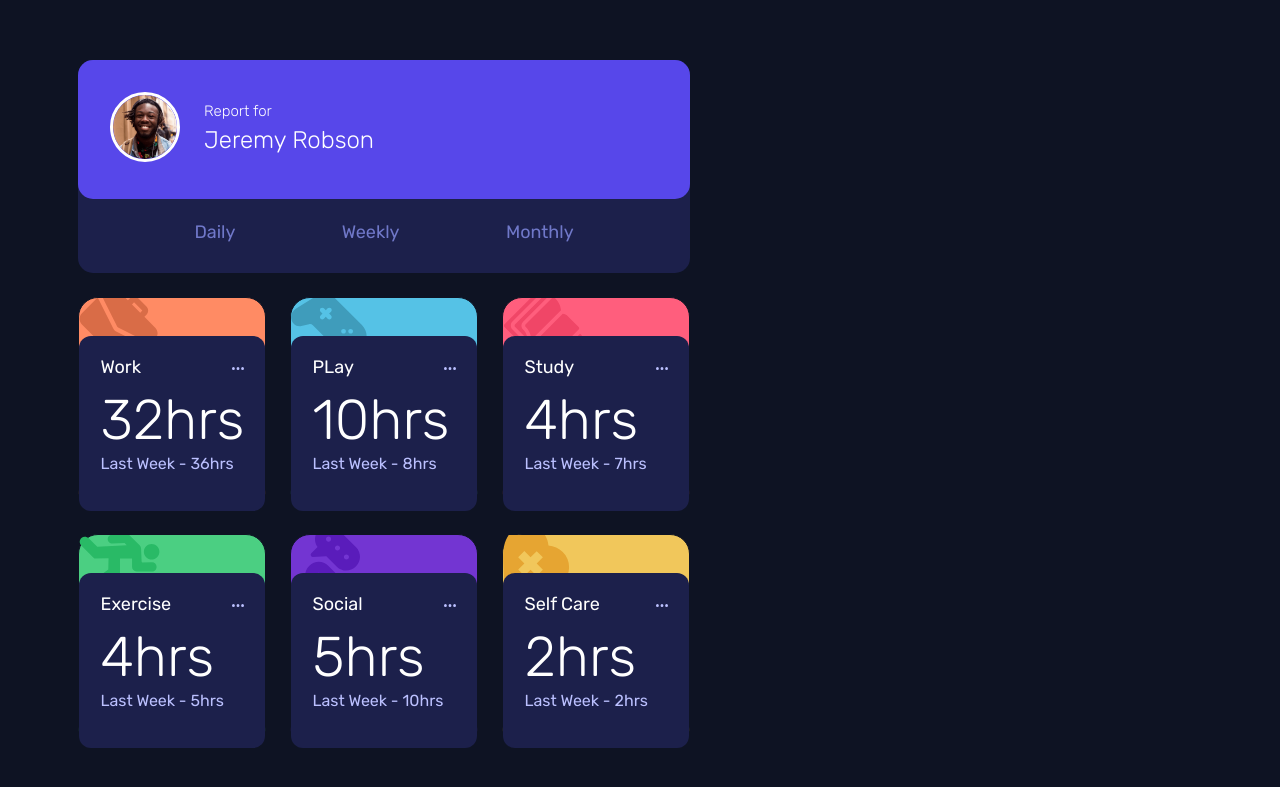
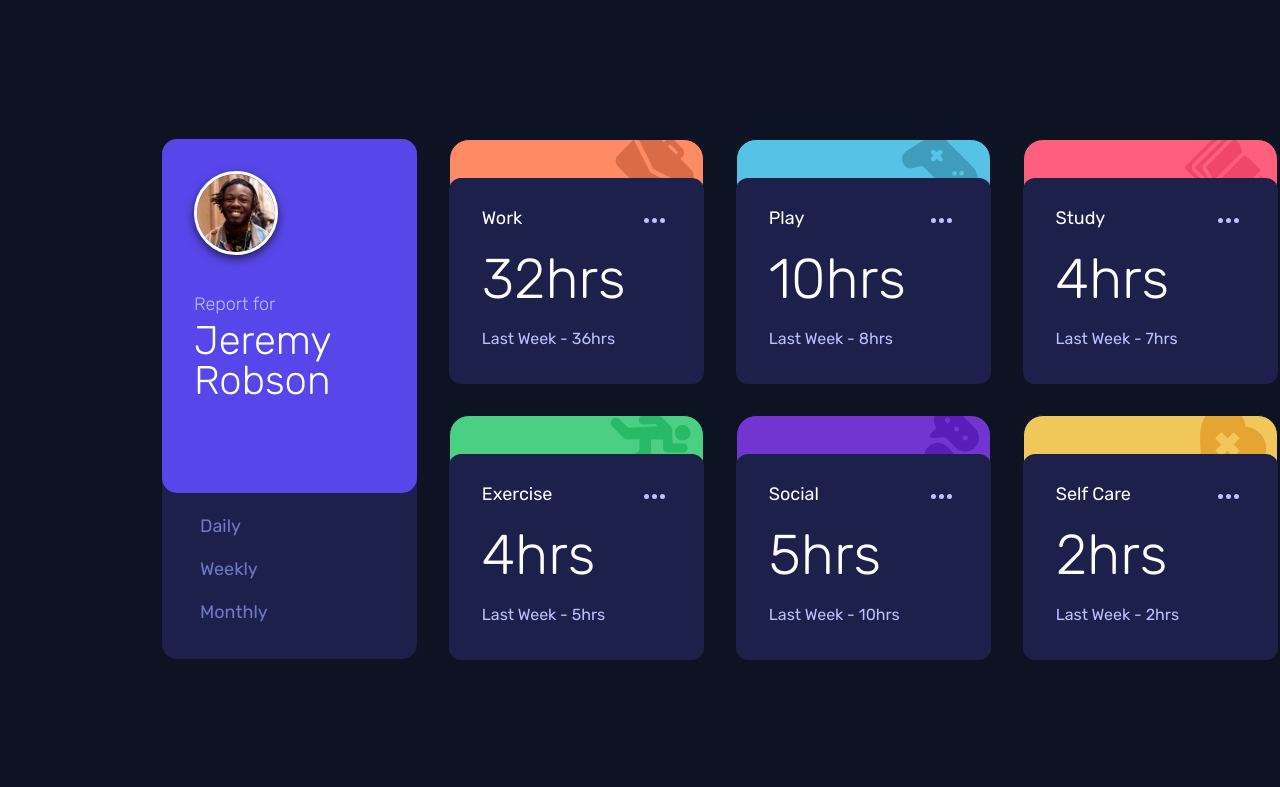
Before and after one commit to Carlos-Eduardo-S/Projeto-Time-Tracker, a plain HTML site: page index.html in a window 1280 px wide. Shown: the part 113-900 px from the top of the page. Drawn offline with Linux system fonts and the light colour scheme.

Commit message:
Finalizado Estilização Desktop
Finalizado a Estilização para dispositivos Desktop.

Será iniciado a interação com Usuário.

```diff
--- a/index.html
+++ b/index.html
@@ -53,7 +53,7 @@
                 </div>
                 <div class="play__cont">
                     <div class="play__meio">
-                        <p class="play__texto">PLay</p>
+                        <p class="play__texto">Play</p>
                         <button class="play__btn"><img src="/img/icon-ellipsis.svg" alt="Botão 3 pontinhos"></button>
                     </div>
                     <div class="play__fim">
--- a/styles/desktop.css
+++ b/styles/desktop.css
@@ -4,16 +4,16 @@
 @media screen and (max-width: 100rem) and (min-width: 48.1rem) {
     /* Conteúdo em Geral */
     .conteudo {
-        padding: 10.813rem 4.875rem 10.875rem 4.875rem;
+        padding: 15.75rem 10.125rem;
         display: grid;
-        grid-template-columns: repeat(3, 11.75rem);
-        grid-template-rows: repeat(3, 213px);
-        gap: 1.5rem;
+        grid-template-columns: repeat(4, 15.938rem);
+        grid-template-rows: repeat(2, 15.25rem);
+        gap: 2rem;
     }
 
     /* Conteúdo do Jeremy */
     .conteudo__jeremy {
-        grid-column: 1 / 4;
+        grid-row: 1 / 3;
         background-color: var(--navy-900);
         border-radius: 15px;
     }
@@ -21,17 +21,17 @@
     .jeremy__inicio {
         background-color: var(--purple-600);
         display: flex;
-        flex-direction: row;
-        align-items: center;
-        padding: 2rem 2rem 2.313rem 2rem;
+        flex-direction: column;
+        padding: 2rem 2rem 5.75rem 2rem;
         border-radius: 15px;
-        gap: 1.5rem;
+        gap: 2.5rem;
     }
 
     .jeremy__img {
-        width: 4rem;
+        width: 4.875rem;
         border-radius: 50%;
         border: 3px solid var(--white);
+        box-shadow: 0px 4px 10px rgba(0, 0, 0, 0.6);
     }
 
     .jeremy__info {
@@ -41,20 +41,23 @@
     }
 
     .jeremy__texto {
-        font-size: .938rem;
+        font-size: 1.125rem;
         font-weight: 200;
         line-height: 18px;
+        color: var(--navy-200);
     }
 
     .jeremy__nome {
-        font-size: 1.5rem;
+        font-size: 2.5rem;
         font-weight: 200;
     }
 
     .jeremy__fim {
         display: flex;
-        padding: 1.3rem 1rem 1.7rem 1rem;
-        justify-content: space-evenly;
+        flex-direction: column;
+        align-items: start;
+        padding: 1.3rem 1rem 1.7rem 2rem;
+        gap: 1.2rem;
     }
 
     .jeremy__btn {
@@ -71,8 +74,8 @@
 
     /* Conteudo Work */
     .conteudo__work {
-        grid-column: 1;
-        grid-row: 2;
+        grid-column: 2;
+        grid-row: 1;
         background-color: var(--orange);
         border: 1px solid var(--navy-950);
         border-radius: 20px;
@@ -84,24 +87,29 @@
     }
 
     .work__img {
-        /* position: absolute;
-        left: 175px; */
+        position: absolute;
+        left: 38.438rem;
     }
 
     .work__cont {
         background-color: var(--navy-900);
         border-radius: 12px;
-        padding: 1.406rem 1.344rem;
+        margin: 0 -0.7px;
+        padding: 1.938rem 2.031rem;
         position: relative;
         display: flex;
         flex-direction: column;
-        height: 8.1rem;
+        height: 9rem;
+    }
+
+    .work__cont:hover {
+        background-color: var(--navy-800);
     }
 
     .work__meio {
         display: flex;
         justify-content: space-between;
-        padding-bottom: 1rem;
+        padding-bottom: 1.5rem;
     }
 
     .work__texto {
@@ -111,20 +119,12 @@
     .work__btn {
         border: none;
         background: transparent;
-        padding: 0;
-        height: .5rem;
-        width: .737rem;
-    }
-
-    .work__btn img {
-        width: .737rem;
-        height: 0.219rem;
     }
 
     .work__fim {
         display: flex;
         flex-direction: column;
-        gap: .5rem;
+        gap: 1.5rem;
     }
 
     .work__hora {
@@ -138,8 +138,8 @@
 
     /* Conteúdo Play */
     .conteudo__play {
-        grid-column: 2;
-        grid-row: 2;
+        grid-column: 3;
+        grid-row: 1;
         background-color: var(--blue-300);
         border: 1px solid var(--navy-950);
         border-radius: 20px;
@@ -151,24 +151,29 @@
     }
 
     .play__img {
-        /* position: absolute;
-        left: 390px; */
+        position: absolute;
+        left: 56.375rem;
     }
 
     .play__cont {
         background-color: var(--navy-900);
         border-radius: 12px;
-        padding: 1.406rem 1.344rem;
+        margin: 0 -0.7px;
+        padding: 1.938rem 2.031rem;
         position: relative;
         display: flex;
         flex-direction: column;
-        height: 8.1rem;
+        height: 9rem;
+    }
+
+    .play__cont:hover {
+        background-color: var(--navy-800);
     }
 
     .play__meio {
         display: flex;
         justify-content: space-between;
-        padding-bottom: 1rem;
+        padding-bottom: 1.5rem;
     }
 
     .play__texto {
@@ -178,20 +183,12 @@
     .play__btn {
         border: none;
         background: transparent;
-        padding: 0;
-        height: .5rem;
-        width: .737rem;
-    }
-
-    .play__btn img {
-        width: .737rem;
-        height: 0.219rem;
     }
 
     .play__fim {
         display: flex;
         flex-direction: column;
-        gap: .5rem;
+        gap: 1.5rem;
     }
 
     .play__hora {
@@ -205,8 +202,8 @@
 
     /* Conteúdo Study */
     .conteudo__study {
-        grid-column: 3;
-        grid-row: 2;
+        grid-column: 4;
+        grid-row: 1;
         background-color: var(--pink-400);
         border: 1px solid var(--navy-950);
         border-radius: 20px;
@@ -218,25 +215,29 @@
     }
 
     .study__img {
-        /* position: absolute;
-        right: 90px; */
+        position: absolute;
+        left: 74rem;
     }
 
     .study__cont {
         background-color: var(--navy-900);
         border-radius: 12px;
-        z-index: 1;
-        padding: 1.406rem 1.344rem;
+        margin: 0 -0.9px;
+        padding: 1.938rem 2.031rem;
         position: relative;
         display: flex;
         flex-direction: column;
-        height: 8.1rem;
+        height: 9rem;
+    }
+
+    .study__cont:hover {
+        background-color: var(--navy-800);
     }
 
     .study__meio {
         display: flex;
         justify-content: space-between;
-        padding-bottom: 1rem;
+        padding-bottom: 1.5rem;
     }
 
     .study__texto {
@@ -246,20 +247,12 @@
     .study__btn {
         border: none;
         background: transparent;
-        padding: 0;
-        height: .5rem;
-        width: .737rem;
-    }
-
-    .study__btn img {
-        width: .737rem;
-        height: 0.219rem;
     }
 
     .study__fim {
         display: flex;
         flex-direction: column;
-        gap: .5rem;
+        gap: 1.5rem;
     }
 
     .study__hora {
@@ -273,8 +266,8 @@
 
     /* Conteúdo Exercise */
     .conteudo__exercise {
-        grid-column: 1;
-        grid-row: 3;
+        grid-column: 2;
+        grid-row: 2;
         background-color: var(--green-400);
         border: 1px solid var(--navy-950);
         border-radius: 20px;
@@ -286,25 +279,29 @@
     }
 
     .exercise__img {
-        /* position: absolute;
-        left: 175px; */
+        position: absolute;
+        left: 38.125rem;
     }
 
     .exercise__cont {
         background-color: var(--navy-900);
         border-radius: 12px;
-        z-index: 1;
-        padding: 1.406rem 1.344rem;
+        margin: 0 -0.7px;
+        padding: 1.938rem 2.031rem;
         position: relative;
         display: flex;
         flex-direction: column;
-        height: 8.1rem;
+        height: 9rem;
+    }
+
+    .exercise__cont:hover {
+        background-color: var(--navy-800);
     }
 
     .exercise__meio {
         display: flex;
         justify-content: space-between;
-        padding-bottom: 1rem;
+        padding-bottom: 1.5rem;
     }
 
     .exercise__texto {
@@ -314,20 +311,12 @@
     .exercise__btn {
         border: none;
         background: transparent;
-        padding: 0;
-        height: .5rem;
-        width: .737rem;
-    }
-
-    .exercise__btn img {
-        width: .737rem;
-        height: 0.219rem;
     }
 
     .exercise__fim {
         display: flex;
         flex-direction: column;
-        gap: .5rem;
+        gap: 1.5rem;
     }
 
     .exercise__hora {
@@ -341,8 +330,8 @@
 
     /* Conteúdo Social */
     .conteudo__social {
-        grid-column: 2;
-        grid-row: 3;
+        grid-column: 3;
+        grid-row: 2;
         background-color: var(--purple-700);
         border: 1px solid var(--navy-950);
         border-radius: 20px;
@@ -354,26 +343,29 @@
     }
 
     .social__img {
-        /* position: absolute;
-        left: 390px; */
+        position: absolute;
+        left: 56.875rem;
     }
 
     .social__cont {
         background-color: var(--navy-900);
         border-radius: 12px;
-        z-index: 1;
-        padding-left:1.719rem;
+        margin: 0 -0.7px;
         position: relative;
-        padding: 1.406rem 1.344rem;
+        padding: 1.938rem 2.031rem;
         display: flex;
         flex-direction: column;
-        height: 8.1rem;
+        height: 9rem;
+    }
+
+    .social__cont:hover {
+        background-color: var(--navy-800);
     }
 
     .social__meio {
         display: flex;
         justify-content: space-between;
-        padding-bottom: 1rem;
+        padding-bottom: 1.5rem;
     }
 
     .social__texto {
@@ -383,20 +375,12 @@
     .social__btn {
         border: none;
         background: transparent;
-        padding: 0;
-        height: .5rem;
-        width: .737rem;
-    }
-
-    .social__btn img {
-        width: .737rem;
-        height: 0.219rem;
     }
 
     .social__fim {
         display: flex;
         flex-direction: column;
-        gap: .5rem;
+        gap: 1.5rem;
     }
 
     .social__hora {
@@ -410,8 +394,8 @@
 
     /* Conteúdo Self-Care */
     .conteudo__self-care {
-        grid-column: 3;
-        grid-row: 3;
+        grid-column: 4;
+        grid-row: 2;
         background-color: var(--yellow-300);
         border: 1px solid var(--navy-950);
         border-radius: 20px;
@@ -423,25 +407,29 @@
     }
 
     .self__img {
-        /* position: absolute;
-        right: 90px; */
+        position: absolute;
+        left: 75rem;
     }
 
     .self__cont {
         background-color: var(--navy-900);
         border-radius: 12px;
-        z-index: 1;
-        padding: 1.406rem 1.344rem;
+        margin: 0 -0.8px;
+        padding: 1.938rem 2.031rem;
         position: relative;
         display: flex;
         flex-direction: column;
-        height: 8.1rem;
+        height: 9rem;
+    }
+
+    .self__cont:hover {
+        background-color: var(--navy-800);
     }
 
     .self__meio {
         display: flex;
         justify-content: space-between;
-        padding-bottom: 1rem;
+        padding-bottom: 1.5rem;
     }
 
     .self__texto {
@@ -451,20 +439,12 @@
     .self__btn {
         border: none;
         background: transparent;
-        padding: 0;
-        height: .5rem;
-        width: .737rem;
-    }
-
-    .self__btn img {
-        width: .737rem;
-        height: 0.219rem;
     }
 
     .self__fim {
         display: flex;
         flex-direction: column;
-        gap: .5rem;
+        gap: 1.5rem;
     }
 
     .self__hora {
--- a/styles/mobile.css
+++ b/styles/mobile.css
@@ -53,6 +53,7 @@ body {
         font-size: .938rem;
         font-weight: 200;
         line-height: 18px;
+        color: var(--navy-200);
     }
 
     .jeremy__nome {
```
Also changed, not shown: styles/tablet.css (+37 -30 lines).
